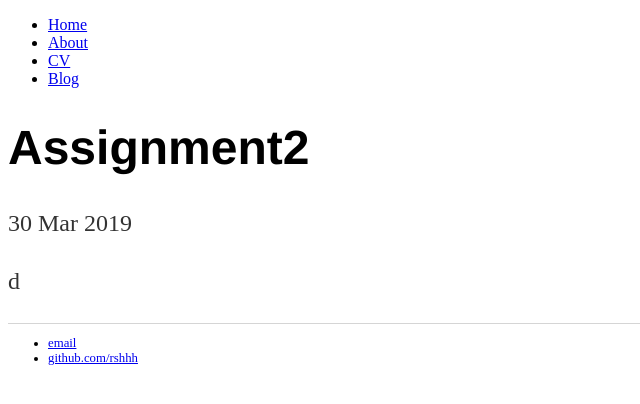
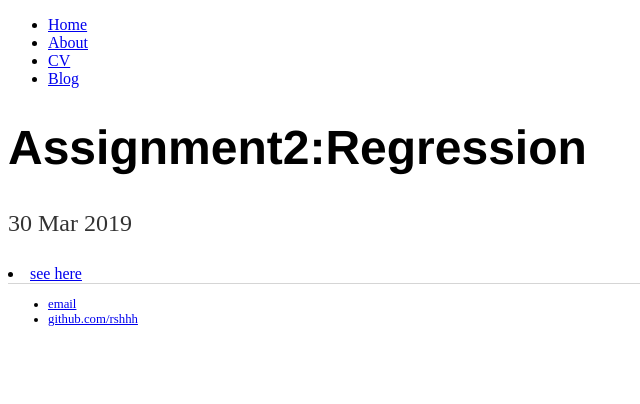
Before and after one commit to RSHHH/Microecon.github.io, a Jekyll site: the page built from _posts/2019-03-30-assignment2.md, in a window 1280 px wide. Shown: the top 404 px of the page, without its empty margins (0-640 px from the left). Built offline with Jekyll 4.4.1, drawn with Linux system fonts in a browser that asks for light colours; our own code applies the rules of GitHub Pages for plain Markdown files.

Commit message:
Update 2019-03-30-assignment2.md

```diff
--- a/_posts/2019-03-30-assignment2.md
+++ b/_posts/2019-03-30-assignment2.md
@@ -1 +1,6 @@
-d
+---
+layout: post
+title: "Assignment2:Regression"
+date: 2019-03-30
+---
+ <li><a href="/microecon/assignment2.md">see here</a></li>
```
